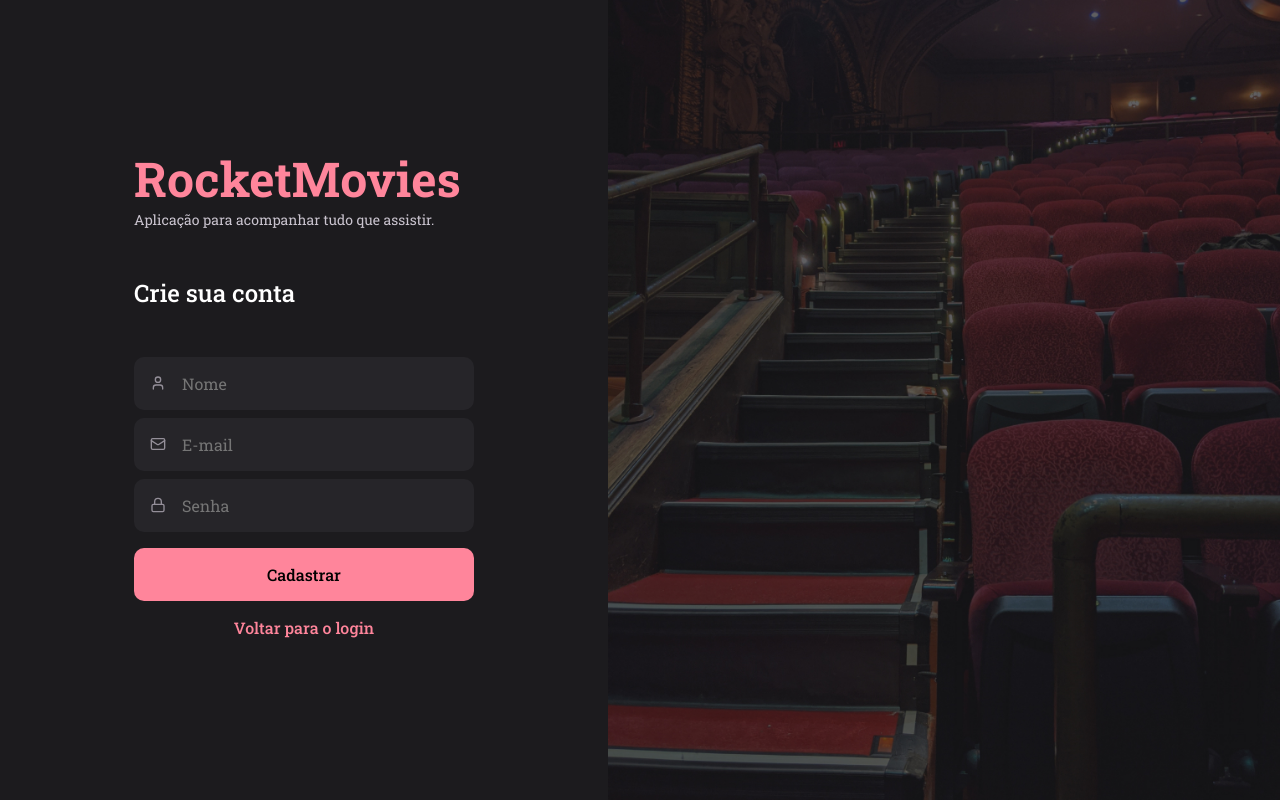
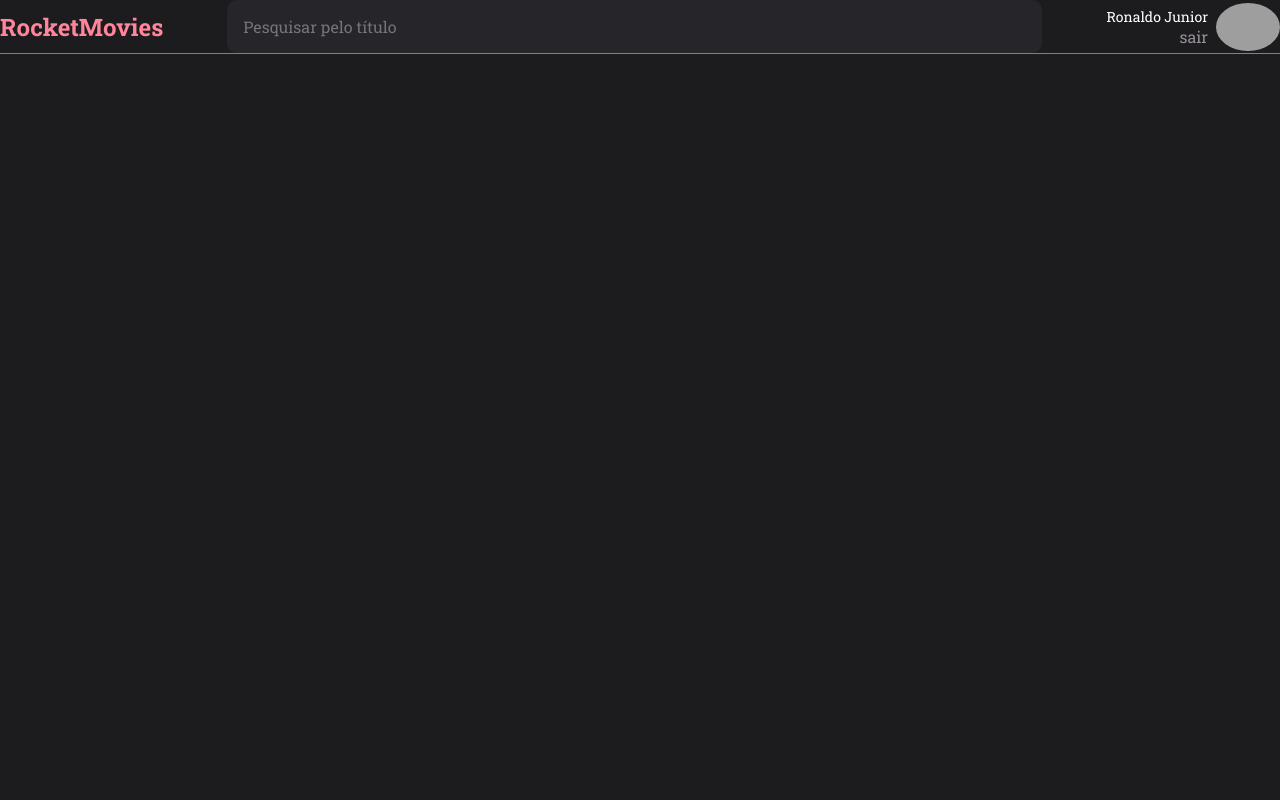
Before and after one commit to rcnald/rocketmovies, a React (Vite) app: page / in a window 1280 px wide. Built offline with nearby package versions, Linux system fonts and the light colour scheme; grey boxes are pictures that could not be loaded.

Commit message:
feat: add Header component

```diff
--- /dev/null
+++ b/src/components/Header/index.jsx
@@ -0,0 +1,13 @@
+import { Input } from '../Input'
+import { User } from '../User'
+import { Header as HeaderStyle } from './styles'
+
+export function Header() {
+  return (
+    <HeaderStyle>
+      <span>RocketMovies</span>
+      <Input placeholder="Pesquisar pelo título" id="search" type="text" />
+      <User />
+    </HeaderStyle>
+  )
+}
--- /dev/null
+++ b/src/components/Header/styles.js
@@ -0,0 +1,16 @@
+import styled from 'styled-components'
+
+export const Header = styled.header`
+  display: flex;
+  align-items: center;
+  justify-content: space-between;
+  width: 100%;
+  gap: 64px;
+  border-bottom: 1px gray solid;
+
+  > span {
+    color: ${({ theme }) => theme.COLORS.BRAND};
+    font-size: 1.5rem;
+    font-weight: bold;
+  }
+`
--- /dev/null
+++ b/src/components/User/index.jsx
@@ -0,0 +1,15 @@
+import { User as UserStyle } from './styles'
+
+export function User() {
+  return (
+    <UserStyle>
+      <div>
+        <span>Ronaldo Junior</span>
+        <button>sair</button>
+      </div>
+      <button>
+        <img src="https://github.com/rcnald.png" alt="foto" />
+      </button>
+    </UserStyle>
+  )
+}
--- /dev/null
+++ b/src/components/User/styles.js
@@ -0,0 +1,30 @@
+import styled from 'styled-components'
+
+export const User = styled.div`
+  display: flex;
+  gap: 8px;
+
+  div {
+    display: flex;
+    justify-content: center;
+    flex-direction: column;
+    align-items: flex-end;
+  }
+
+  span {
+    color: ${({ theme }) => theme.COLORS.WHITE};
+    font-size: 0.875rem;
+    white-space: nowrap;
+  }
+
+  button {
+    background: transparent;
+    border: none;
+    color: ${({ theme }) => theme.COLORS.ZINC};
+  }
+
+  img {
+    width: 64px;
+    border-radius: 50%;
+  }
+`
--- a/src/main.jsx
+++ b/src/main.jsx
@@ -1,7 +1,7 @@
 import React from 'react'
 import ReactDOM from 'react-dom/client'
 import { ThemeProvider } from 'styled-components'
-import { Sign, SignUp } from './pages/Sign'
+import { Home } from './pages/Home'
 import GlobalStyles from './styles/global'
 import theme from './styles/theme'
 
@@ -9,9 +9,7 @@ ReactDOM.createRoot(document.getElementById('root')).render(
   <React.StrictMode>
     <ThemeProvider theme={theme}>
       <GlobalStyles />
-      <Sign>
-        <SignUp />
-      </Sign>
+      <Home />
     </ThemeProvider>
   </React.StrictMode>,
 )
--- /dev/null
+++ b/src/pages/Home/index.jsx
@@ -0,0 +1,9 @@
+import { Header } from '../../components/Header'
+
+export function Home() {
+  return (
+    <>
+      <Header />
+    </>
+  )
+}
--- a/src/styles/global.js
+++ b/src/styles/global.js
@@ -11,6 +11,10 @@ export default createGlobalStyle`
     background-color: ${({ theme }) => theme.COLORS.BACKGROUND[900]};
   }
 
+  #root{
+    width:100%;
+  }
+
   body, input, button, textarea {
     display: flex;
     font-family: 'Roboto Slab', serif;
```
Also changed, not shown: src/pages/Home/styles.js (added).
